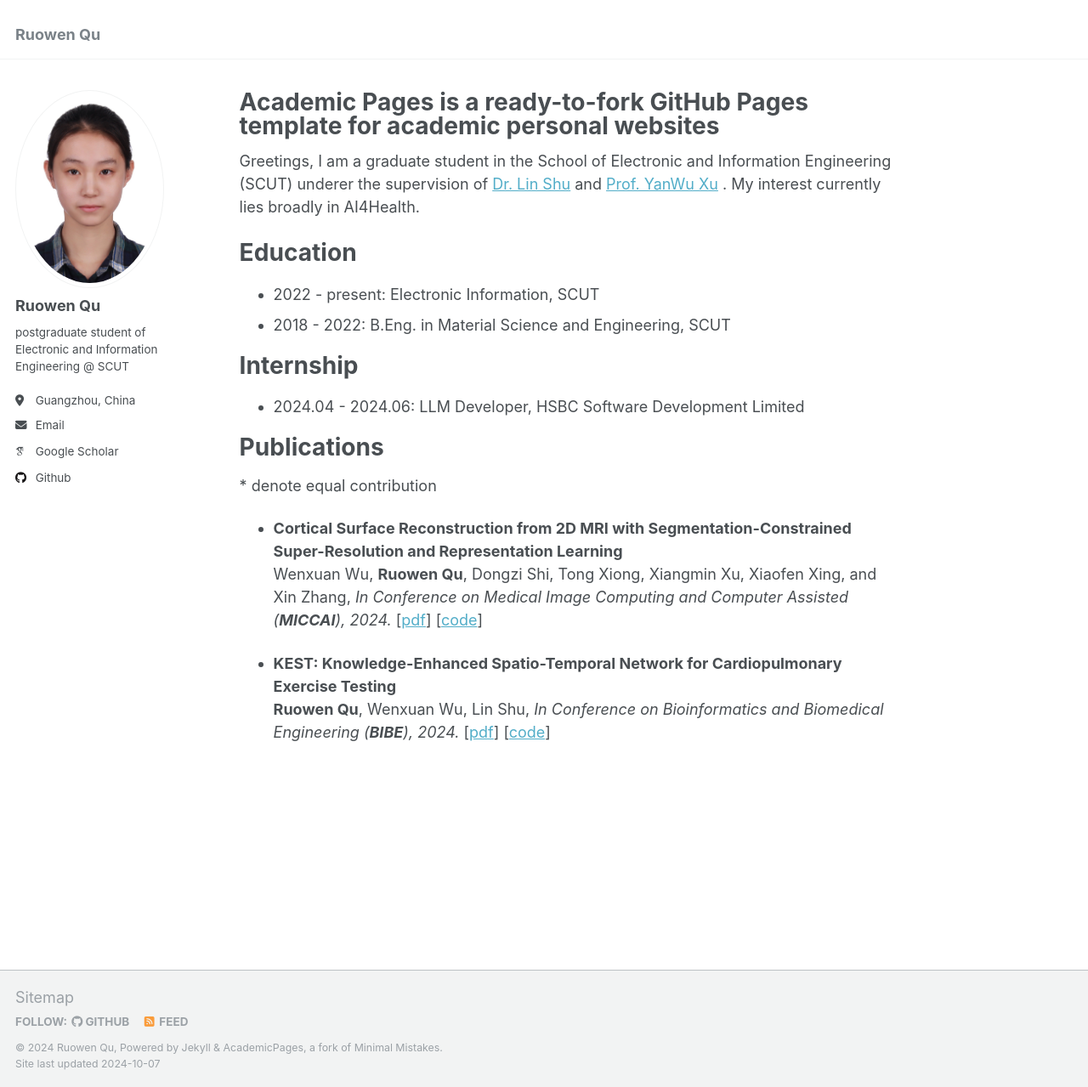
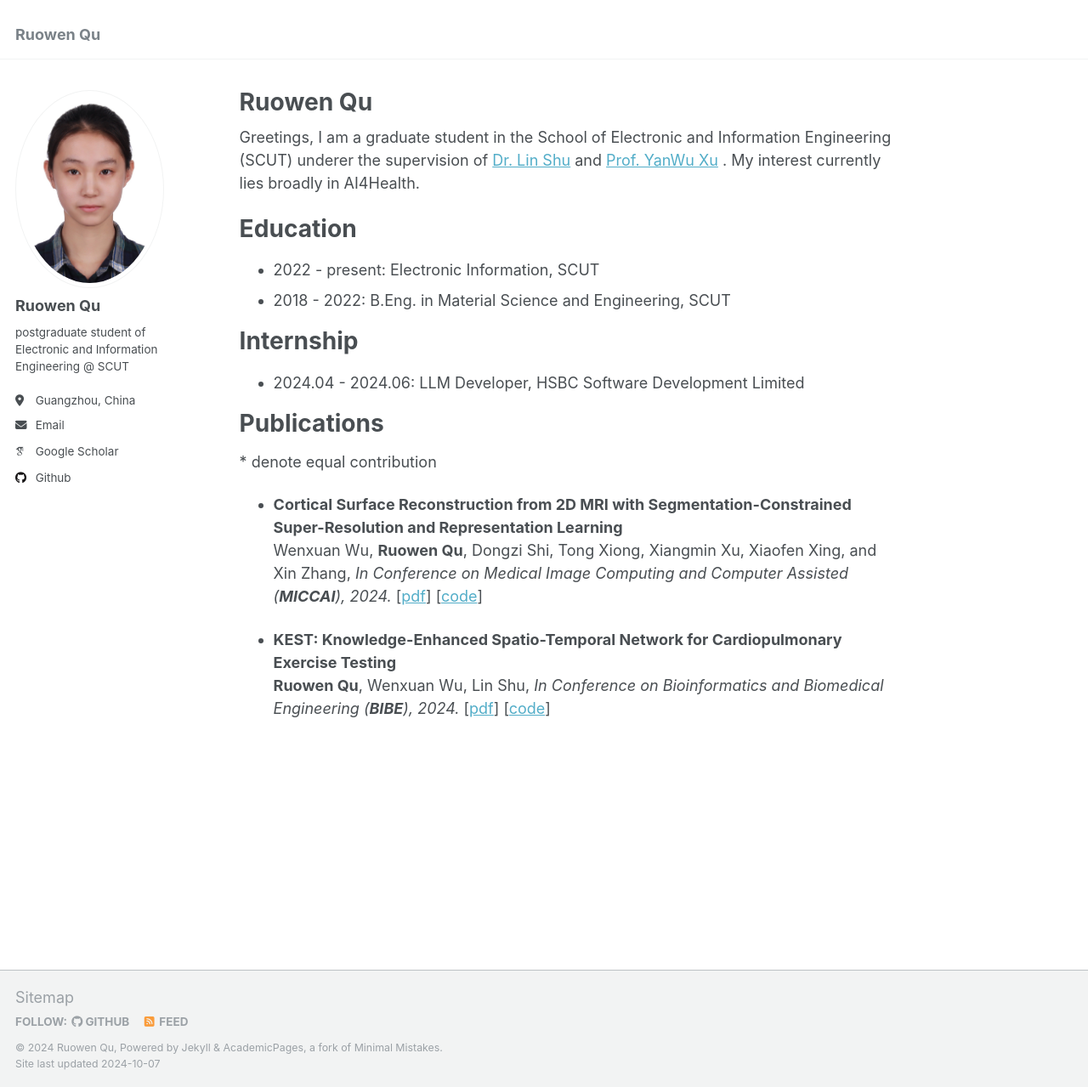
Before and after one commit to WillowRw/WillowRw.github.io, a Jekyll site: the page built from _pages/about.md, in a window 1280 px wide and 1279 px high. Shown: the whole window at 85% size. Built offline with Jekyll 4.4.1, drawn with Linux system fonts in a browser that asks for light colours; some web fonts are replaced.

Commit message:
info add

```diff
--- a/_config.yml
+++ b/_config.yml
@@ -10,7 +10,7 @@ locale                   : "en-US"
 title                    : "Ruowen Qu"
 title_separator          : "-"
 name                     : &name "Ruowen Qu"
-description              : &description "postgraduate student"
+description              : &description "graduate student"
 url                      : https://WillowRw.github.io # the base hostname & protocol for your site e.g. "https://mmistakes.github.io"
 baseurl                  : "" # the subpath of your site, e.g. "/blog"
 repository               : "academicpages/academicpages.github.io"
--- a/_pages/about.md
+++ b/_pages/about.md
@@ -1,6 +1,7 @@
 ---
 permalink: /
-title: "Academic Pages is a ready-to-fork GitHub Pages template for academic personal websites"
+title: "Ruowen Qu"
+excerpt: "About me"
 author_profile: true
 redirect_from:
   - /about/
```
